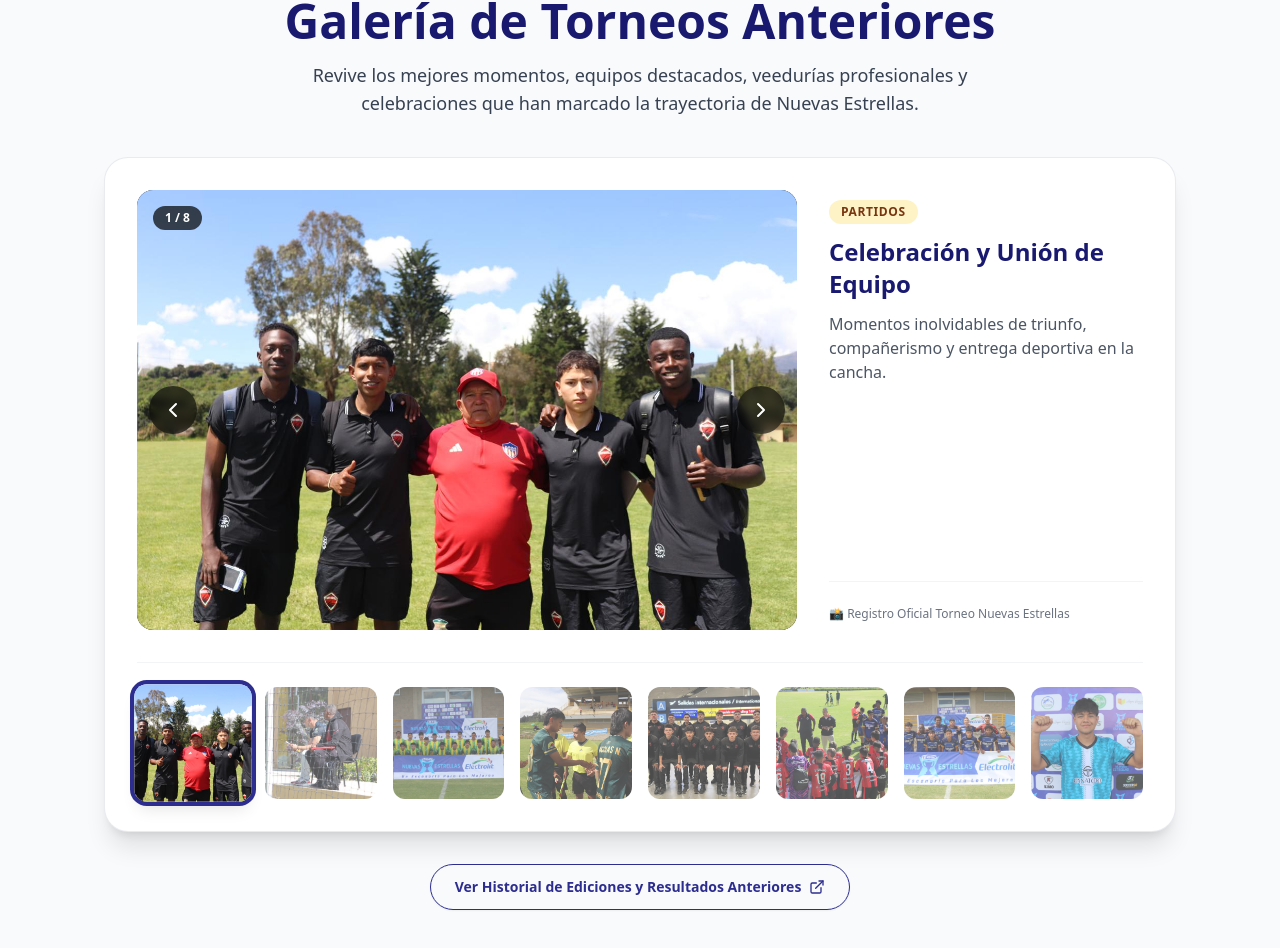
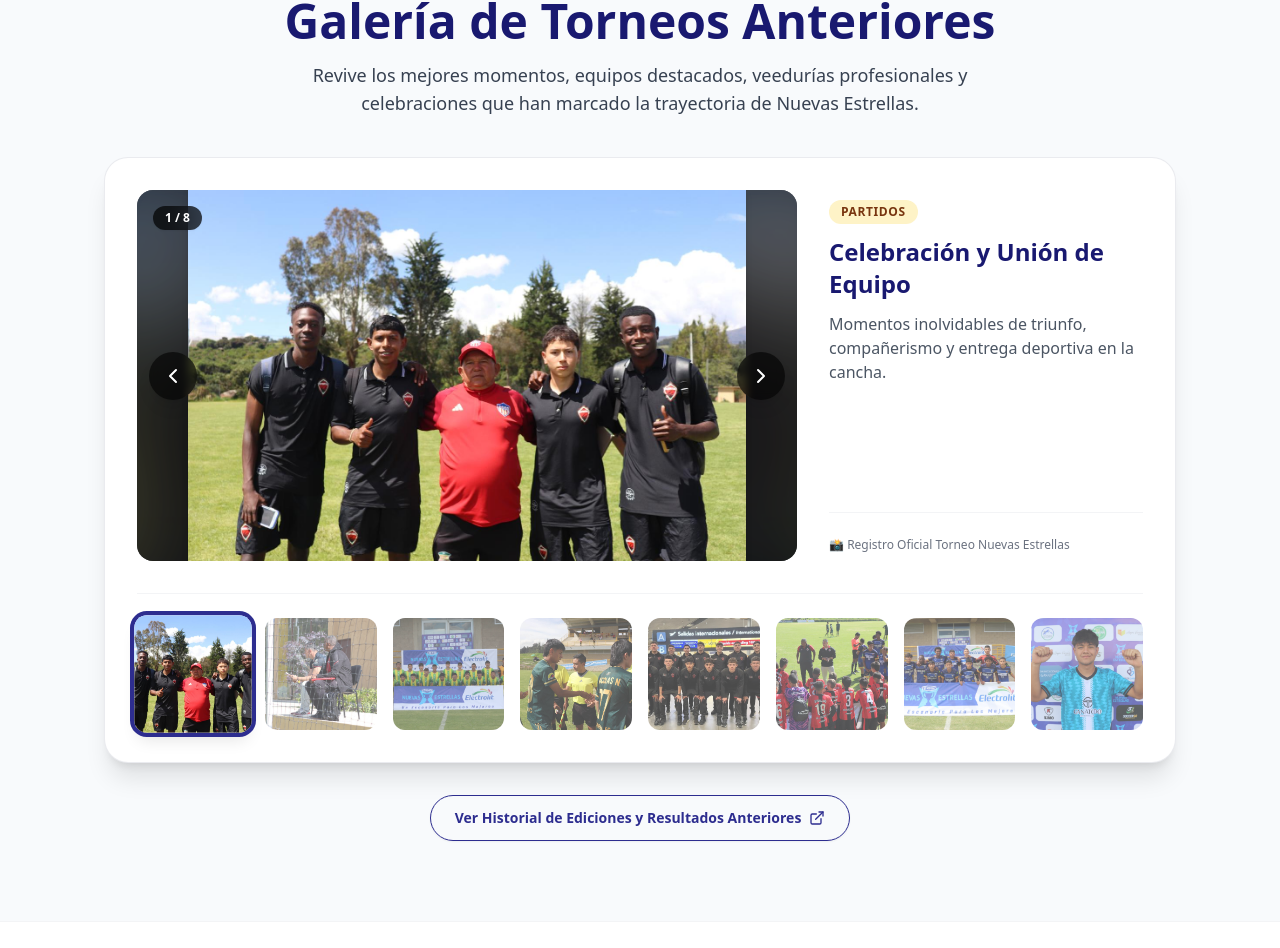
Before and after one commit to CesarGaviriaS/NuevasEstrellas2026, a Next.js app: page / in a window 1280 px wide. Shown: the part 2024-2972 px from the top of the page. Built offline with nearby package versions, Linux system fonts and the light colour scheme; no server answers.

Commit message:
Ajustar visor de galeria a 16:9 con fondo borroso automatico para fotos no estandar

```diff
--- a/src/components/v2/GaleriaV2.tsx
+++ b/src/components/v2/GaleriaV2.tsx
@@ -107,20 +107,35 @@ export default function GaleriaV2() {
                     {/* Main Slide Presentation */}
                     <div className="relative">
                         <div className="grid grid-cols-1 lg:grid-cols-12 gap-6 lg:gap-8 items-center">
-                            {/* Slide Image (3:2 Aspect Ratio) */}
-                            <div className="lg:col-span-8 relative aspect-[3/2] w-full rounded-2xl overflow-hidden bg-gray-950 shadow-inner group">
+                            {/* Slide Image (16:9 Aspect Ratio with blurred background fill) */}
+                            <div className="lg:col-span-8 relative aspect-video w-full rounded-2xl overflow-hidden bg-gray-950 shadow-inner group">
+                                {/* Blurred background version of the same image */}
+                                <div className="absolute inset-0 overflow-hidden pointer-events-none">
+                                    <Image
+                                        key={`bg-${activePhoto.src}`}
+                                        src={activePhoto.src}
+                                        alt=""
+                                        fill
+                                        aria-hidden="true"
+                                        className="object-cover blur-2xl scale-125 opacity-60 filter brightness-75 transition-all duration-700"
+                                        sizes="(max-width: 1024px) 100vw, 70vw"
+                                    />
+                                    <div className="absolute inset-0 bg-black/20" />
+                                </div>
+
+                                {/* Foreground sharp image (object-contain to display full photo) */}
                                 <Image
-                                    key={activePhoto.src}
+                                    key={`fg-${activePhoto.src}`}
                                     src={activePhoto.src}
                                     alt={activePhoto.title}
                                     fill
                                     priority
-                                    className="object-cover transition-transform duration-500 group-hover:scale-105"
+                                    className="relative z-10 object-contain drop-shadow-md transition-transform duration-500 group-hover:scale-[1.02]"
                                     sizes="(max-width: 1024px) 100vw, 70vw"
                                 />
 
                                 {/* Prev / Next overlay arrows */}
-                                <div className="absolute inset-x-3 top-1/2 -translate-y-1/2 flex justify-between pointer-events-none">
+                                <div className="absolute z-20 inset-x-3 top-1/2 -translate-y-1/2 flex justify-between pointer-events-none">
                                     <button
                                         onClick={handlePrev}
                                         aria-label="Foto anterior"
@@ -138,7 +153,7 @@ export default function GaleriaV2() {
                                 </div>
 
                                 {/* Current photo counter pill */}
-                                <div className="absolute top-4 left-4 bg-black/70 backdrop-blur-md px-3 py-1 rounded-full text-white text-xs font-semibold">
+                                <div className="absolute z-20 top-4 left-4 bg-black/70 backdrop-blur-md px-3 py-1 rounded-full text-white text-xs font-semibold shadow-sm">
                                     {currentIndex + 1} / {galleryPhotos.length}
                                 </div>
                             </div>
```
